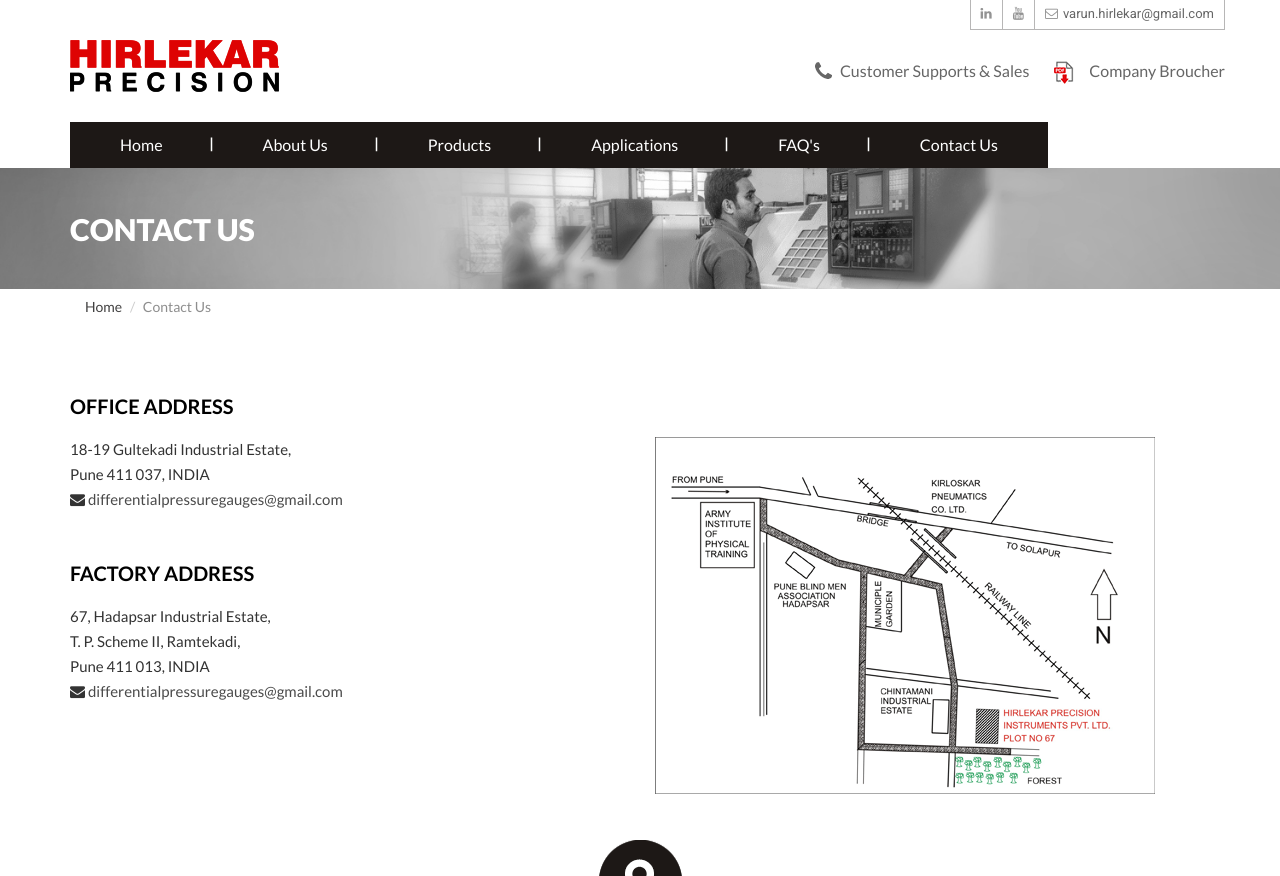
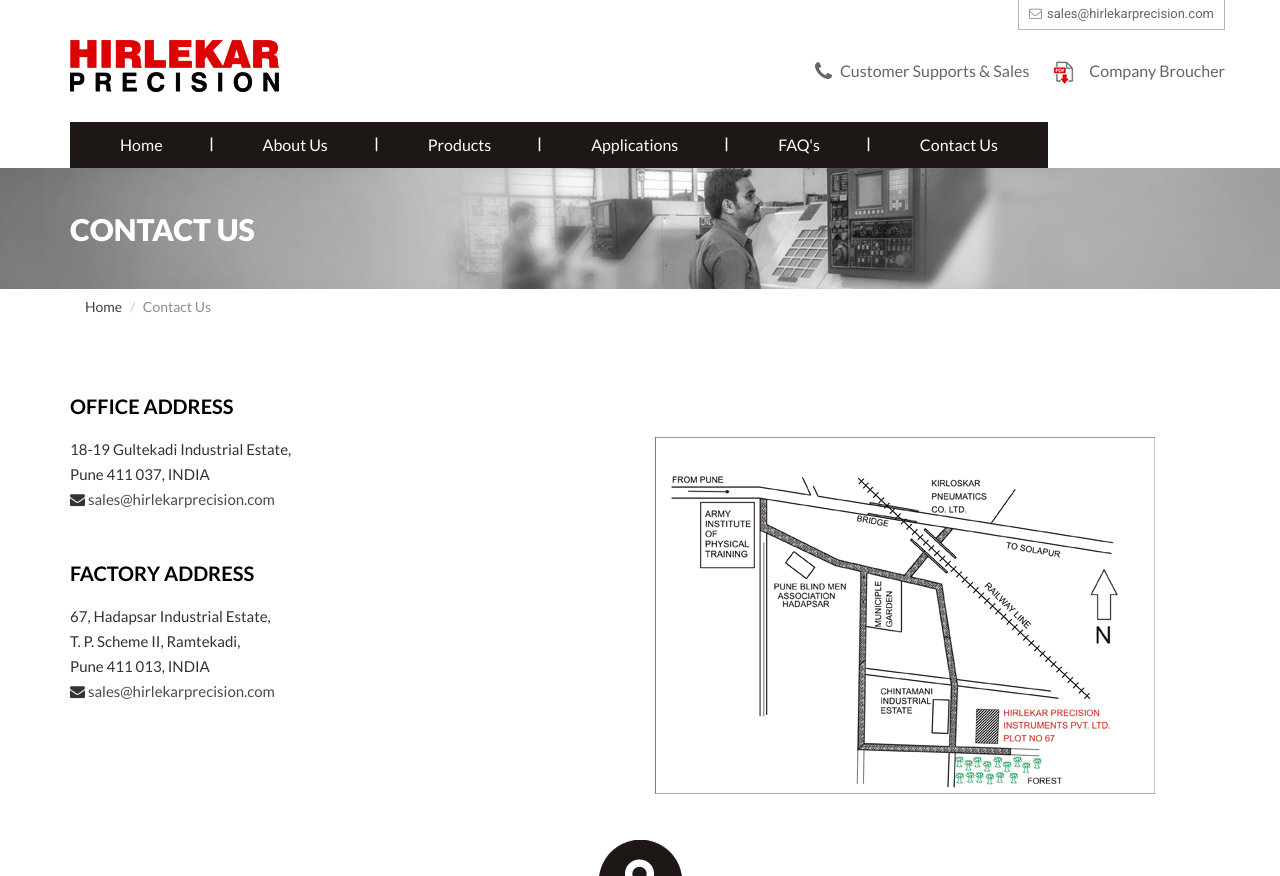
Before and after one commit to hirlekarprecision/hirlekarprecision.github.io, a Jekyll site: the page built from contact.html, in a window 1280 px wide and 1400 px high, cut to the strip 0-876 px from the top of the window. Built offline with Jekyll 4.4.1, drawn with Linux system fonts in a browser that asks for light colours; some of the changed text lies outside the part shown.

Commit message:
Changed email address to sales@hirlekarprecision.com and commented out social media links.

```diff
--- a/_includes/footer.html
+++ b/_includes/footer.html
@@ -11,7 +11,7 @@
         <div class="col-md-6  col-sm-6  col-xs-6 commonVertical commonVerticalExtra">
           <i class="fa fa-envelope" aria-hidden="true"></i>
           <div class="commonText">
-            <a href="mailto:varun.hirlekar@gmail.com">varun.hirlekar@gmail.com</a>
+            <a href="mailto:sales@hirlekarprecision.com">sales@hirlekarprecision.com</a>
           </div>
         </div>
         <!--<div class="col-md-4 col-sm-4 col-xs-4">
@@ -37,7 +37,7 @@
             <br> Tel. : + 91- 20 24265743, 24274000
             <br> Fax: + 91- 20 24261665E-
             <br> mail:
-            <a href="mailto:differentialpressuregauges@gmail.com"> differentialpressuregauges@gmail.com</a>
+            <a href="mailto:sales@hirlekarprecision.com">sales@hirlekarprecision.com</a>
           </div>
           <h3><i class="fa fa-map-marker" aria-hidden="true"></i>  Factory</span></h3>
           <div class="addr">
--- a/_includes/header.html
+++ b/_includes/header.html
@@ -32,9 +32,9 @@
   <div class="container-fluid" id="topMedia">
     <div class="container">
       <ul class="navbar-right">
-        <li><a href="javascript:void(0);" title="LinkedIn"><i class="fa fa-linkedin" aria-hidden="true"></i></a></li>
-        <li><a href="javascript:void(0);" title="You tube"><i class="fa fa-youtube" aria-hidden="true"></i></a></li>
-        <li><i class="fa fa-envelope-o" aria-hidden="true"></i><a href="mailto:varun.hirlekar@gmail.com">varun.hirlekar@gmail.com</a></li>
+       <!--  <li><a href="javascript:void(0);" title="LinkedIn"><i class="fa fa-linkedin" aria-hidden="true"></i></a></li>
+        <li><a href="javascript:void(0);" title="You tube"><i class="fa fa-youtube" aria-hidden="true"></i></a></li> -->
+        <li><i class="fa fa-envelope-o" aria-hidden="true"></i><a href="mailto:sales@hirlekarprecision.com">sales@hirlekarprecision.com</a></li>
       </ul>
     </div>
   </div>
--- a/contact.html
+++ b/contact.html
@@ -14,7 +14,7 @@
             18-19 Gultekadi Industrial Estate,
             <br> Pune 411 037, INDIA
             <br>
-            <i class="fa fa-envelope" aria-hidden="true"></i> <a href="mailto:differentialpressuregauges@gmail.com">differentialpressuregauges@gmail.com</a>
+            <i class="fa fa-envelope" aria-hidden="true"></i> <a href="mailto:sales@hirlekarprecision.com">sales@hirlekarprecision.com</a>
           </address>
           <h2>Factory Address</h2>
           <address>
@@ -22,7 +22,7 @@
             <br> T. P. Scheme II, Ramtekadi,
             <br> Pune 411 013, INDIA
             <br>
-            <i class="fa fa-envelope" aria-hidden="true"></i> <a href="mailto:differentialpressuregauges@gmail.com">differentialpressuregauges@gmail.com</a>
+            <i class="fa fa-envelope" aria-hidden="true"></i> <a href="mailto:sales@hirlekarprecision.com">sales@hirlekarprecision.com</a>
           </address>
         </div>
       </div>
```
